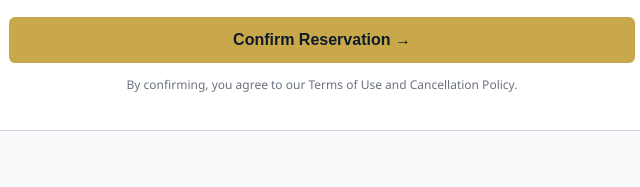
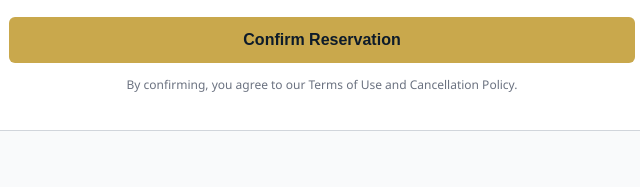
Before and after one commit to ChamaraDilshan2021/Web-Programming-Project-1, a plain HTML site: page booking.html in a window 1280 px wide. Shown: the part 1403-1590 px from the top of the page, 144-784 px from the left. Drawn offline with nearby package versions, Linux system fonts and the light colour scheme.

Commit message:
remove arrow

```diff
--- a/booking.html
+++ b/booking.html
@@ -297,7 +297,7 @@
                 </div>
 
                 <button type="submit" class="btn btn-gold btn-lg btn-block mt-16">
-                    Confirm Reservation →
+                    Confirm Reservation
                 </button>
 
                 <p style="font-size:12px;color:var(--gray);text-align:center;margin-top:12px;">
```
